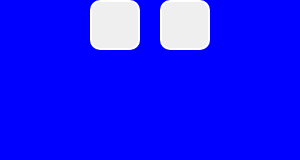
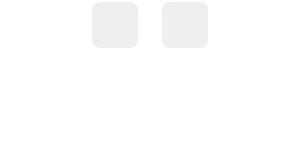
Before and after one commit to SaidRH/ScreenRecorder, an Electron app: page Renderer/index.html in a window 300 px wide. Drawn offline with Linux system fonts and the light colour scheme.

Commit message:
Update index.html

```diff
--- a/Renderer/index.html
+++ b/Renderer/index.html
@@ -5,7 +5,7 @@
     <meta http-equiv="Content-Security-Policy" content="script-src 'self' 'unsafe-inline';" />
     <link rel="stylesheet" href="style.css">
 </head>
-<body style="background: blue;">
+<body>
     <div class="container">
         <button id="record"></button>
         <button id="stop"></button>
```
